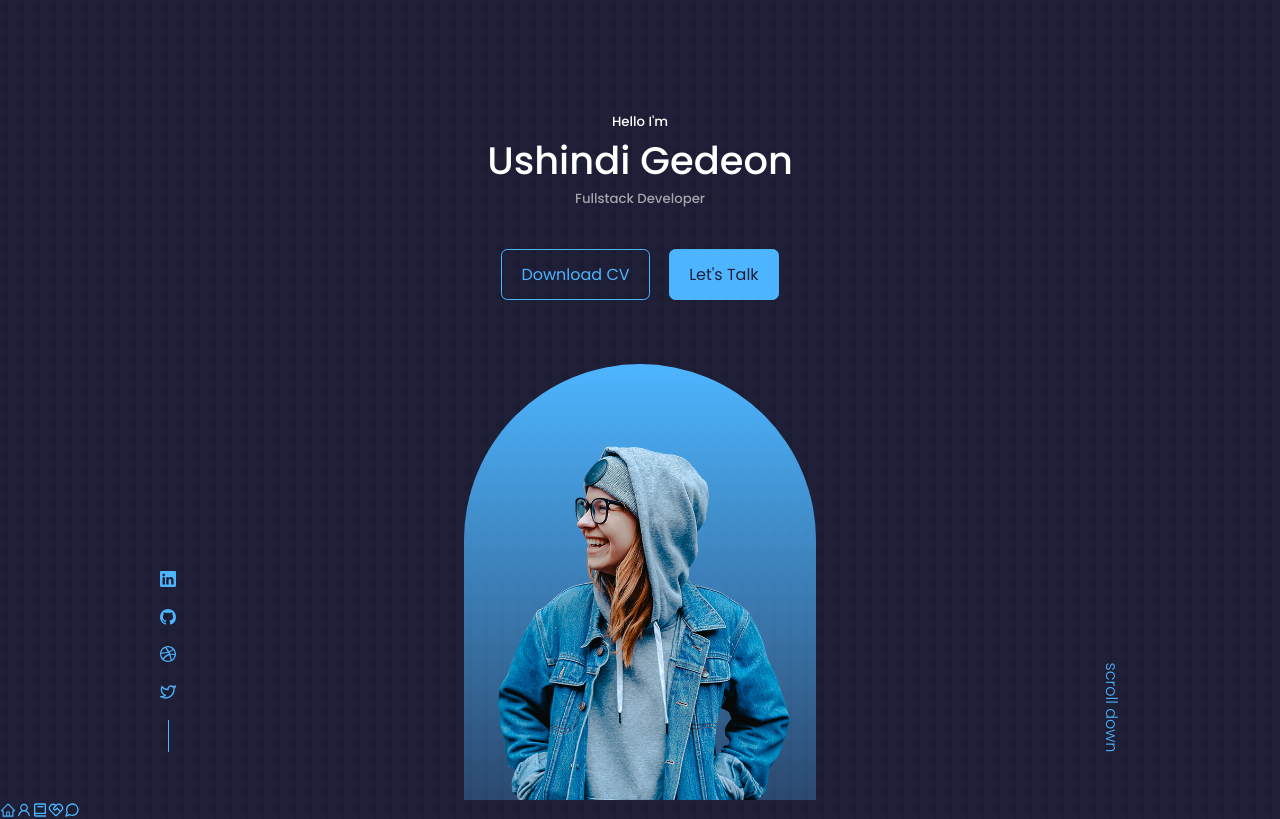
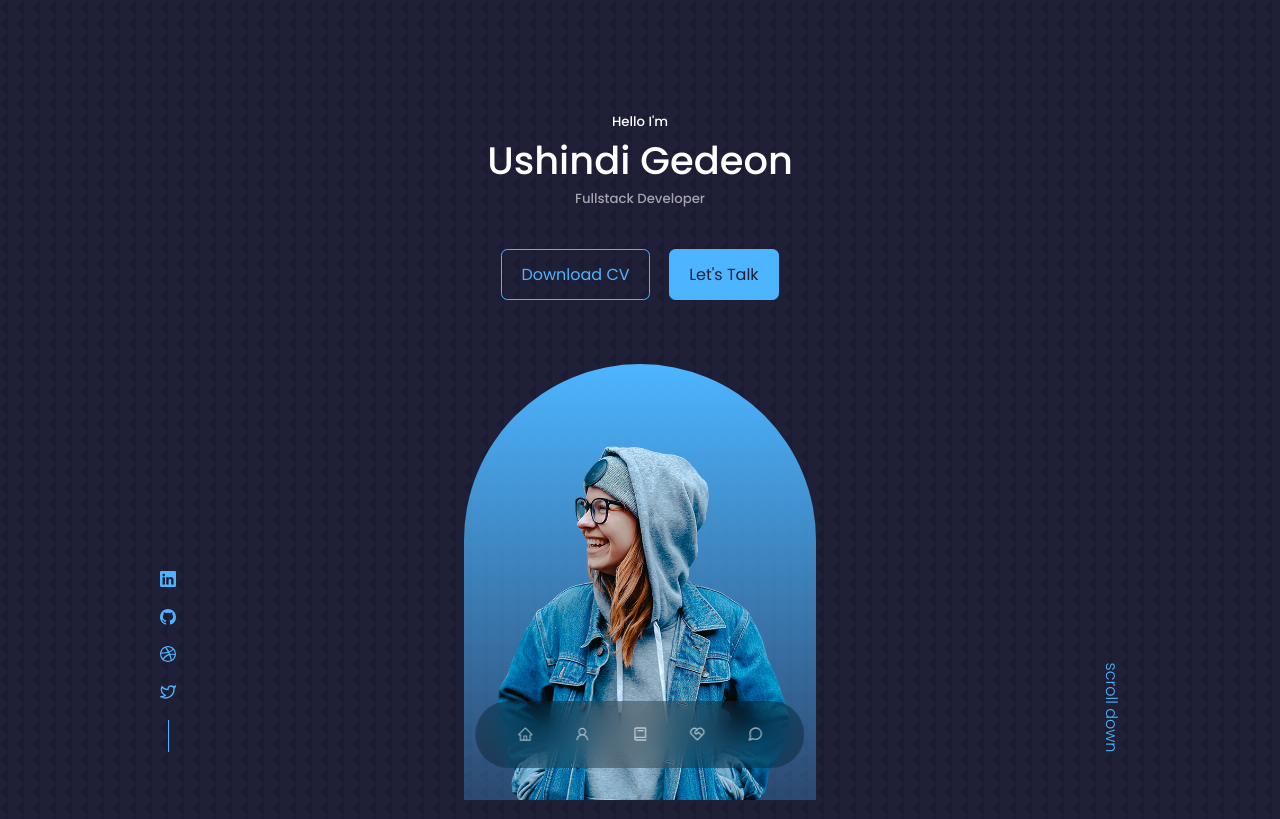
Before and after one commit to GedeonTS/React-portfolio, a React (Create React App) app: page / in a window 1280 px wide. Shown: the top 819 px of the page. Built offline with nearby package versions, Linux system fonts and the light colour scheme.

Commit message:
style the the floating nav

```diff
--- a/src/components/nav/nav.css
+++ b/src/components/nav/nav.css
@@ -0,0 +1,33 @@
+nav {
+    background: rgba(0,0,0,0.3);
+    width:max-content;
+    display: block;
+    padding:0.7rem 1.7rem;
+    z-index: index 2;
+    position:fixed;
+    left:50%;
+    transform: translate(-50%);
+    bottom: 2rem;
+    display: flex;
+    gap:0.8rem;
+    border-radius: 3rem;
+    backdrop-filter: blur(15px);
+}
+
+nav a {
+    background: transparent;
+    padding:0.9rem;
+    border-radius: 50%;
+    display: flex;
+    color:var(--color-light);
+    font: size 1.1rem;
+}
+
+nav a:hover {
+    background: rgba(0,0,0,0.3);
+}
+
+nav a.active {
+    background: var(--color-light);
+    color: var(--color-white);
+}
```
